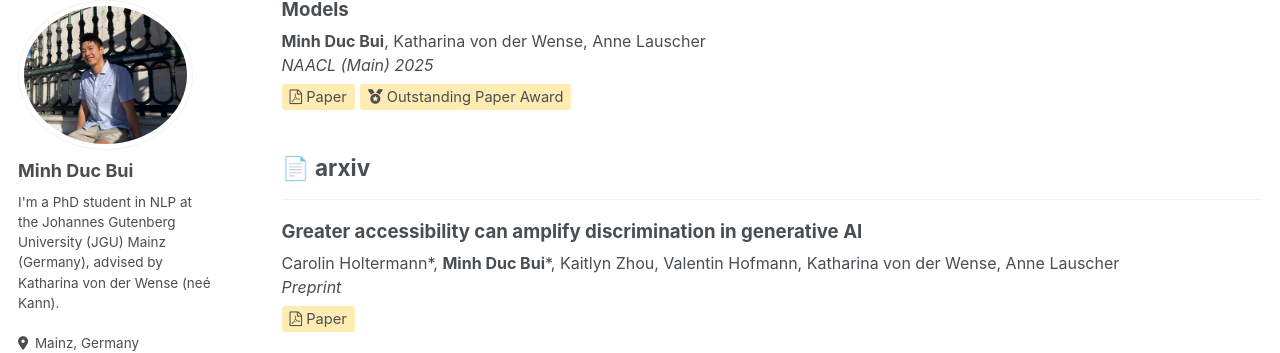
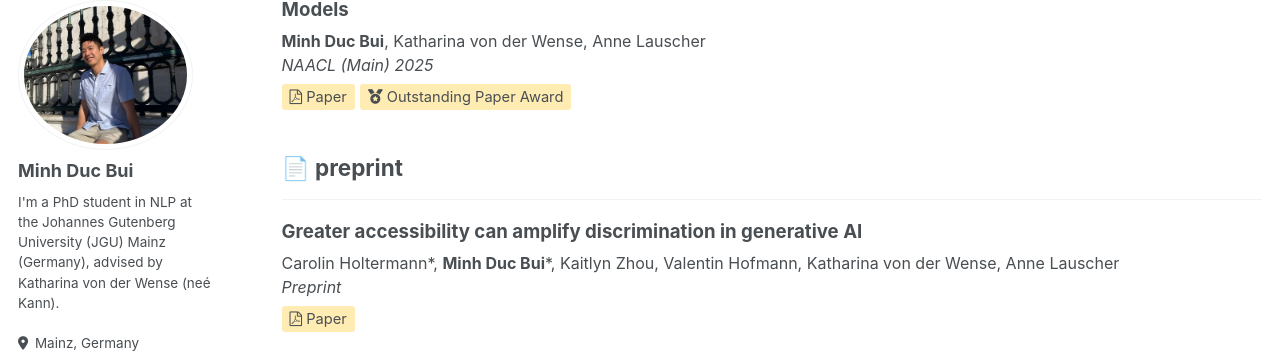
Before and after one commit to MinhDucBui/minhducbui.github.io, a Jekyll site: the page built from _pages/publications.md, in a window 1280 px wide and 900 px high, scrolled down 812 px. Shown: the part 106-459 px from the top of the window. Built offline with Jekyll 4.4.1, drawn with Linux system fonts in a browser that asks for light colours; some web fonts are replaced.

Commit message:
add pubs

```diff
--- a/_data/publications.yml
+++ b/_data/publications.yml
@@ -11,7 +11,7 @@
   collection: "publications"
   date: "2026-03-23"
   venue: "Preprint"
-  type: "📄 Arxiv"
+  type: "📄 Preprint"
   paperurl: "https://arxiv.org/abs/2603.22260"
 
 - title: "Meenz bleibt Meenz, but Large Language Models Do Not Speak Its Dialect"
```
